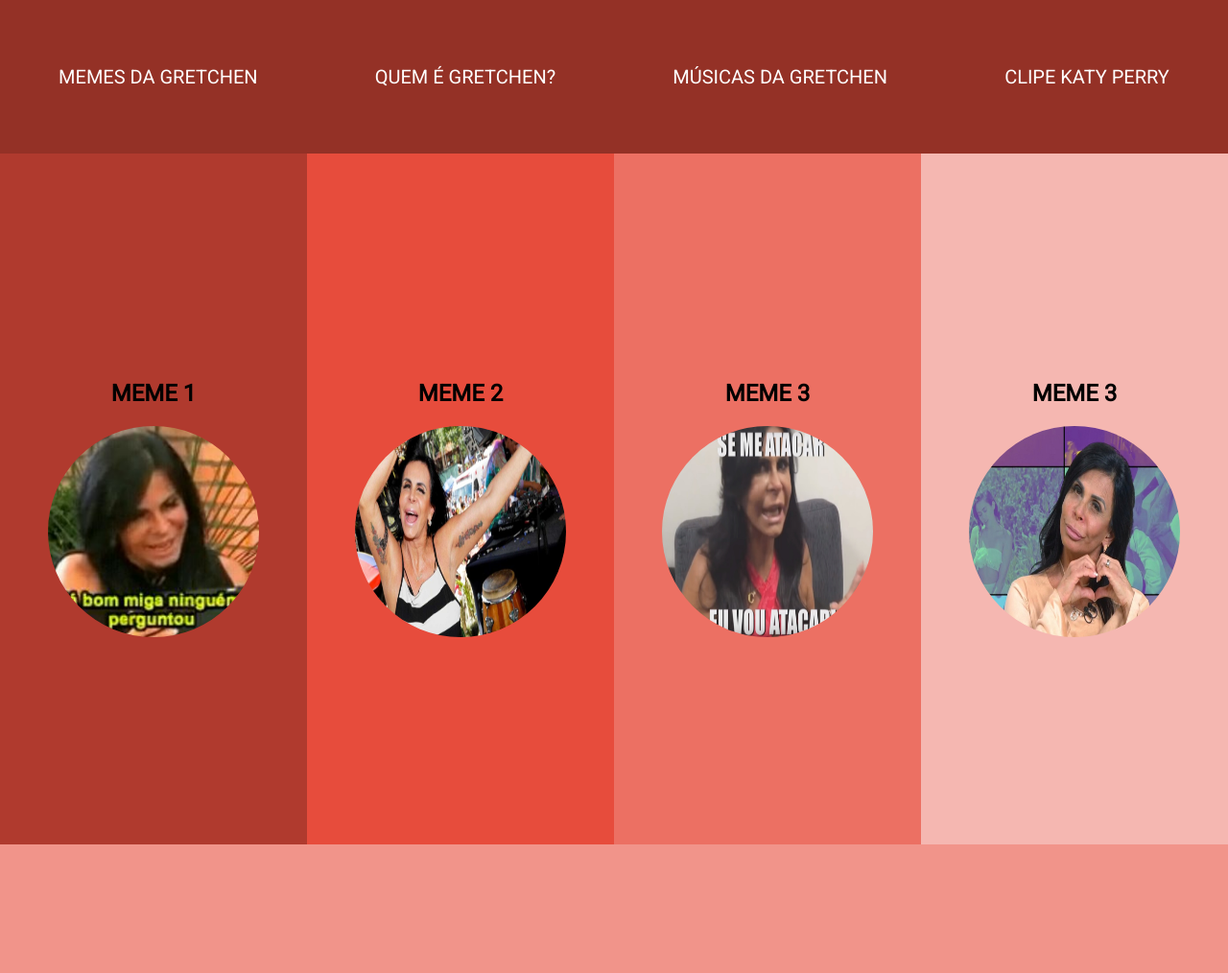
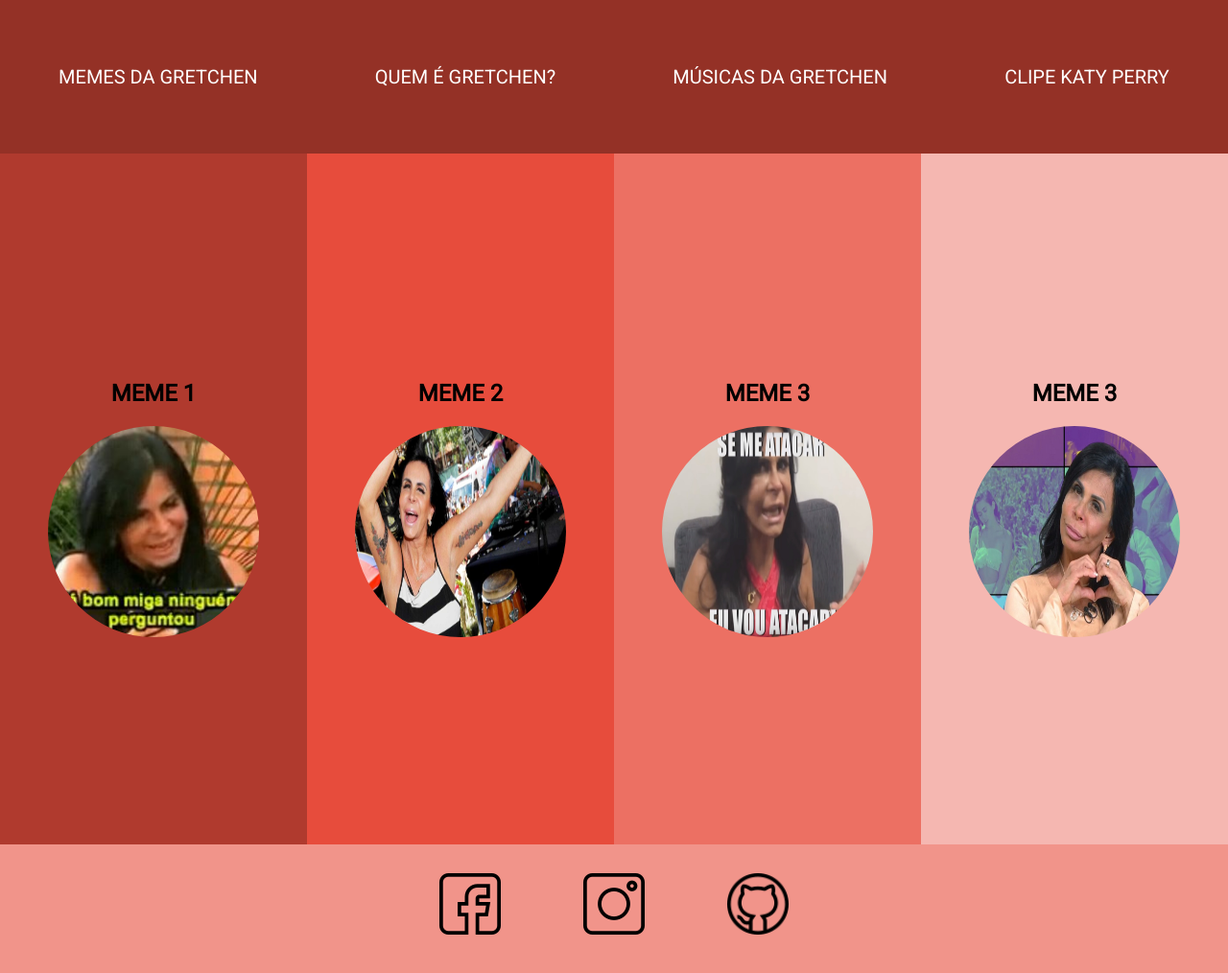
Before and after one commit to jessymiyoshi/103-responsividade, a plain HTML site: page index.html in a window 1280 px wide. Shown: the whole page at 96% size. Drawn offline with Linux system fonts and the light colour scheme.

Commit message:
Colocar redes sociais no rodapé

```diff
--- a/index.html
+++ b/index.html
@@ -35,13 +35,27 @@
         <img class="memeGretchen" src="imagens/meme3.jpg" alt="">
     </aside>
 
-    <div>
+    <div id="divDiv">
         <h2>MEME 3</h2>
         <img class="memeGretchen" src="imagens/meme4.jpg" alt="">
     </div>
 
     <!-- RODAPÉ -->
-    <footer></footer>
+    <footer>
+        <div class="divFooter">
+            <a href="">
+            <img src="imagens/facebook.png" alt="facebook">
+            </a>
+
+            <a href="">
+                <img src="imagens/instagram.png" alt="instagram">
+            </a>
+
+            <a href="">
+                <img src="imagens/github.png" alt="github">
+            </a>
+        </div>
+    </footer>
 
 
 </body>
--- a/styles.css
+++ b/styles.css
@@ -49,7 +49,7 @@ aside{
     background-color: #EC7063;
 }
 
-div{
+#divDiv{
     grid-area: div;
     background-color: #F5B7B1;
 }
@@ -57,7 +57,19 @@ div{
 footer{
     grid-area: footer;
     background-color: #F1948A;
+    display: flex;
+    justify-content: center;
+    align-items: center;
+
 }
+
+.divFooter{
+    display: flex;
+    justify-content: space-around;
+    width: 450px;
+    height: 100px;
+}
+
 
 .memeGretchen{
     width: 220px;
@@ -66,7 +78,7 @@ footer{
     max-width: 90%;
 }
 
-header, section, aside, div{
+header, section, aside, #divDiv{
     display: flex;
     align-items: center;
     justify-content: center;
```
Also changed, not shown: imagens/facebook.png (added), imagens/github.png (added), imagens/instagram.png (added).
